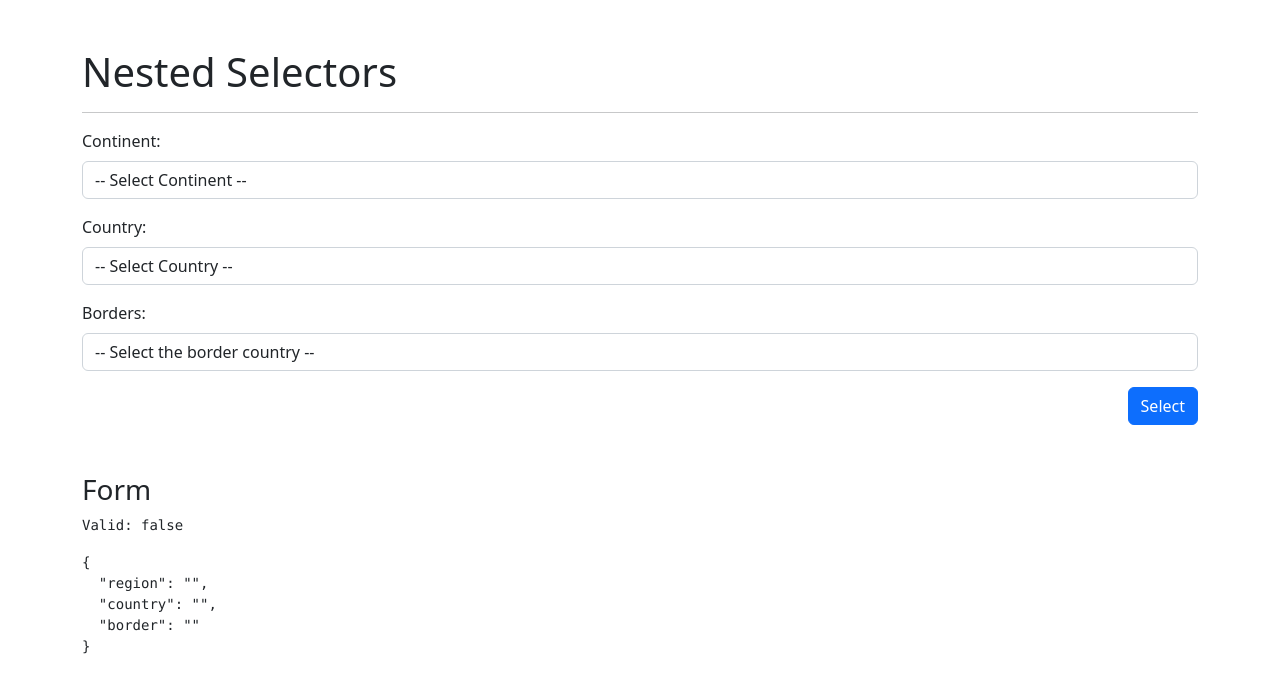
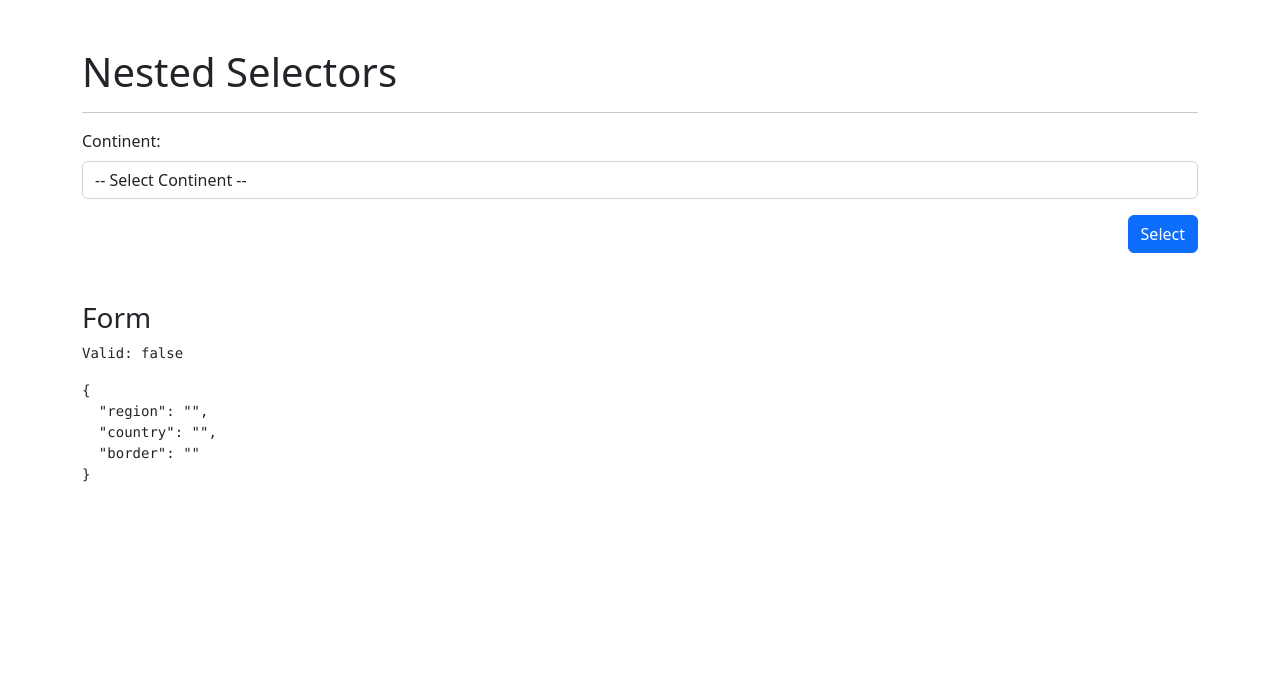
Before and after one commit to andres19r/selectors, an Angular app: page /countries/selector in a window 1280 px wide. Shown: the top 692 px of the page. Built offline with nearby package versions, Linux system fonts and the light colour scheme.

Commit message:
improve ux with loading and disabled selectors

```diff
--- a/src/app/countries/pages/selector-page/selector-page.component.html
+++ b/src/app/countries/pages/selector-page/selector-page.component.html
@@ -17,7 +17,7 @@
   </div>
 
   <!-- Countries -->
-  <div class="row mb-3">
+  <div class="row mb-3" *ngIf="countries.length !== 0">
     <div class="col">
       <label class="form-label">Country:</label>
       <select class="form-control" formControlName="country">
@@ -30,7 +30,7 @@
   </div>
 
   <!-- Border -->
-  <div class="row mb-3">
+  <div class="row mb-3" *ngIf="borders.length > 0">
     <div class="col">
       <label class="form-label">Borders:</label>
       <select class="form-control" formControlName="border">
@@ -39,6 +39,14 @@
           {{ border }}
         </option>
       </select>
+    </div>
+  </div>
+
+  <div class="row" *ngIf="loading">
+    <div class="col">
+      <div class="alert alert-primary">
+        Loading...
+      </div>
     </div>
   </div>
 
--- a/src/app/countries/pages/selector-page/selector-page.component.ts
+++ b/src/app/countries/pages/selector-page/selector-page.component.ts
@@ -21,6 +21,9 @@ export class SelectorPageComponent implements OnInit {
   countries: CountrySmall[] = [];
   borders: string[] = [];
 
+  // ui
+  loading: boolean = false;
+
   constructor(
     private fb: FormBuilder,
     private countriesService: CountriesService
@@ -33,13 +36,17 @@ export class SelectorPageComponent implements OnInit {
     this.myForm
       .get('region')
       ?.valueChanges.pipe(
-        tap((_) => this.myForm.get('country')?.reset('')),
+        tap((_) => {
+          this.myForm.get('country')?.reset('');
+          this.loading = true
+        }),
         switchMap((region) =>
           this.countriesService.getCountriesByRegion(region)
         )
       )
       .subscribe((countries) => {
         this.countries = countries;
+        this.loading = false
       });
 
     // When the country changes
@@ -47,13 +54,14 @@ export class SelectorPageComponent implements OnInit {
       .get('country')
       ?.valueChanges.pipe(
         tap((_) => {
-          this.borders = [];
           this.myForm.get('border')?.reset('');
+          this.loading = true
         }),
         switchMap((code) => this.countriesService.getCountryByCode(code))
       )
       .subscribe((country) => {
         this.borders = country?.borders || [];
+        this.loading = false
       });
   }
 
```
